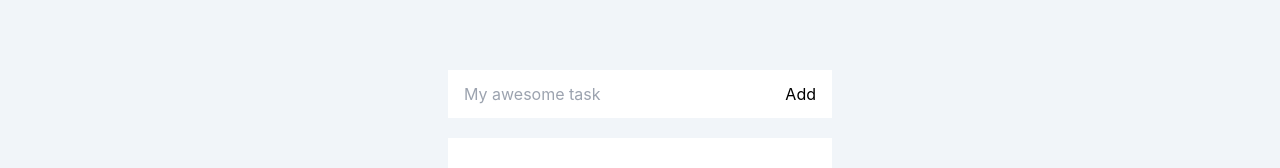
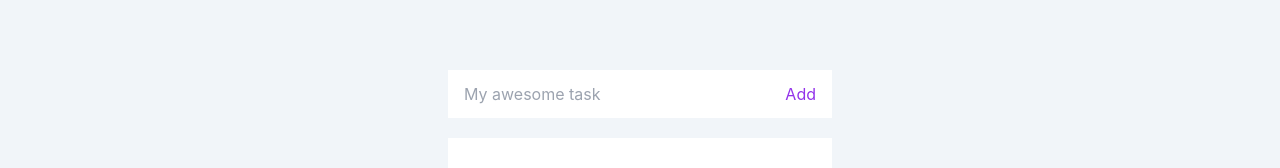
Before and after one commit to agusp-dev/tasky, a React (Vite) app: page / in a window 1280 px wide. Shown: the part 156-324 px from the top of the page. Built offline with nearby package versions, Linux system fonts and the light colour scheme.

Commit message:
feat: add submit button styling

```diff
--- a/src/ui/components/NewTask/index.tsx
+++ b/src/ui/components/NewTask/index.tsx
@@ -31,7 +31,7 @@ export const NewTask: React.FC<Props> = ({ onCreate }) => {
           type='text'
           placeholder='My awesome task'
         />
-        <button>Add</button>
+        <button className='text-purple-600 '>Add</button>
       </div>
     </form>
   )
```
